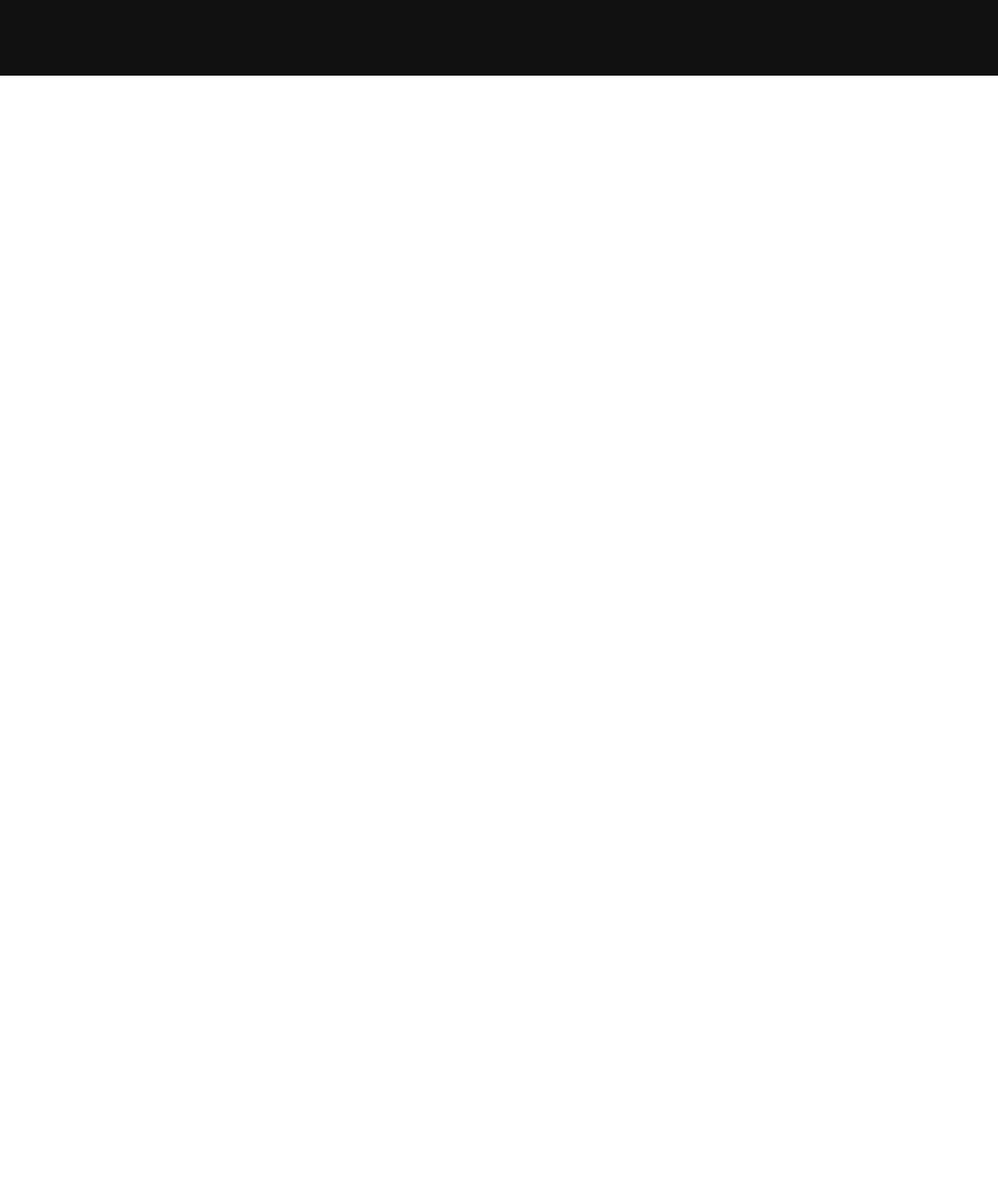
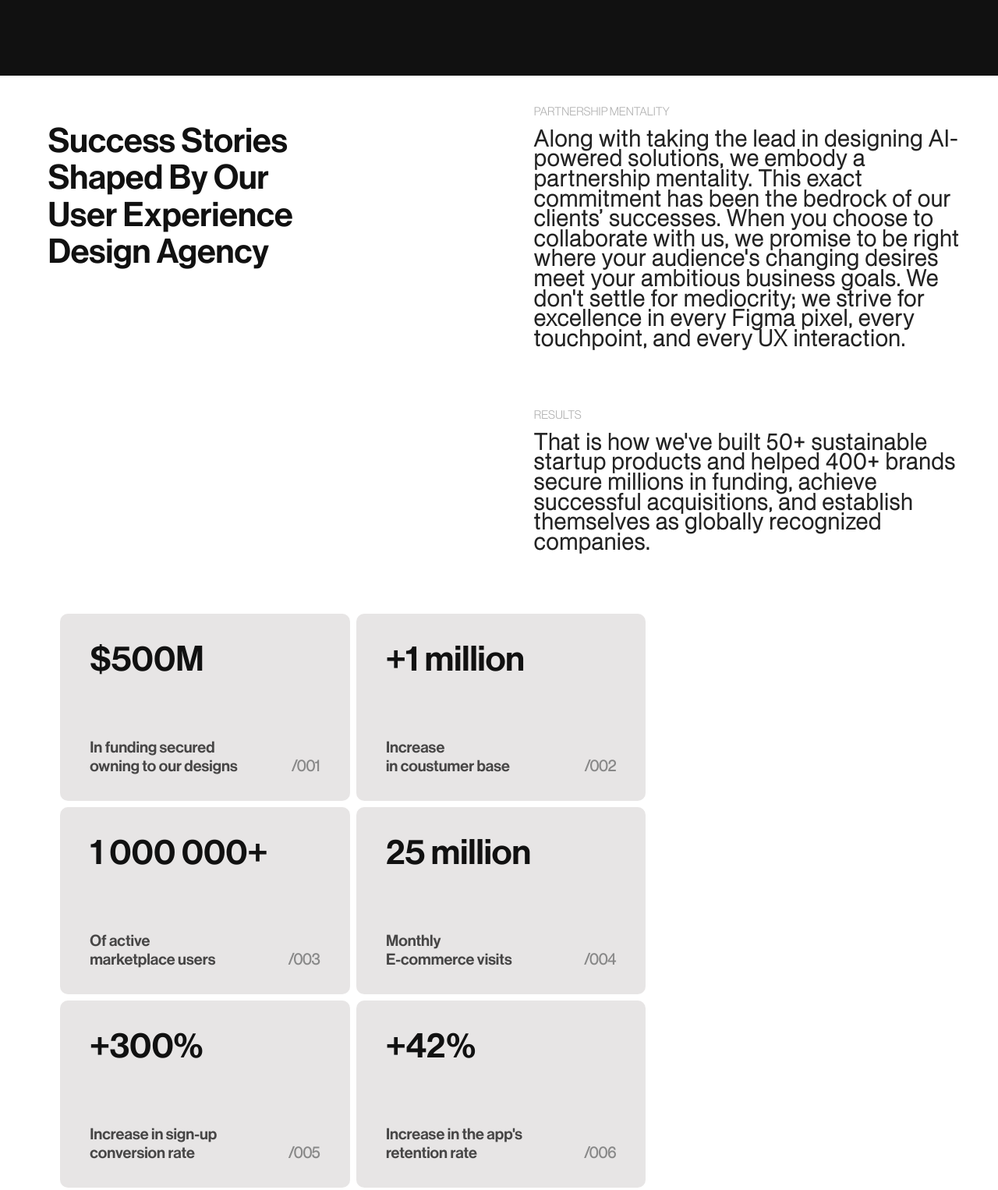
Before and after one commit to akshprooo/lazarev.agency, a website built with Vite: page index.html in a window 1280 px wide. Shown: the part 4083-5609 px from the top of the page at 78% size. Before the commit the page ends 4180 px from the top, so only its background shows below. Built offline with nearby package versions, Linux system fonts and the light colour scheme; some packages are replaced by stand-ins of ours.

Commit message:
Yet Another Section of the landing page
this was not that hard..

```diff
--- a/index.html
+++ b/index.html
@@ -122,6 +122,67 @@
         </div>
       </div>
 
+      <div class="page">
+        <div class="hero">
+          <div class="col-left">
+            <h1>Success Stories Shaped by our user experience design agency</h1>
+          </div>
+          <div class="col-right">
+            <div class="upper">
+              <p>PARTNERSHIP MENTALITY</p>
+              <h3>Along with taking the lead in designing AI-powered solutions, we embody a partnership mentality. This exact commitment has been the bedrock of our clients’ successes.  When you choose to collaborate with us, we promise to be right where your audience's changing desires meet your ambitious business goals. We don't settle for mediocrity; we strive for excellence in every Figma pixel, every touchpoint, and every UX interaction.</h3>
+            </div>
+            <div class="lower">
+              <p>RESULTS</p>
+              <h3>That is how we've built 50+ sustainable startup products and helped 400+ brands secure millions in funding, achieve successful acquisitions, and establish themselves as globally recognized companies.</h3>
+            </div>
+          </div>
+        </div>
+        <div class="lower-grid">
+          <div class="grid-item">
+            <h1>$500M</h1>
+            <div class="lower">
+              <p>In funding secured <br> owning to our designs</p>
+              <h3>/001</h3>
+            </div>
+          </div>
+          <div class="grid-item">
+            <h1>+1 million</h1>
+            <div class="lower">
+              <p>Increase <br> in coustumer base</p>
+              <h3>/002</h3>
+            </div>
+          </div>
+          <div class="grid-item">
+            <h1>1 000 000+</h1>
+            <div class="lower">
+              <p>Of active <br> marketplace users</p>
+              <h3>/003</h3>
+            </div>
+          </div>
+          <div class="grid-item">
+            <h1>25 million</h1>
+            <div class="lower">
+              <p>Monthly <br> E-commerce visits</p>
+              <h3>/004</h3>
+            </div>
+          </div>
+          <div class="grid-item">
+            <h1>+300%</h1>
+            <div class="lower">
+              <p>Increase in sign-up <br> conversion rate</p>
+              <h3>/005</h3>
+            </div>
+          </div>
+          <div class="grid-item">
+            <h1>+42%</h1>
+            <div class="lower">
+              <p>Increase in the app's <br> retention rate</p>
+              <h3>/006</h3>
+            </div>
+          </div>
+        </div>
+      </div>
     </main>
   </wrapper>
 
--- a/style.css
+++ b/style.css
@@ -382,3 +382,117 @@ video{
     /* background-color: red; */
     width: 100%;
 }
+
+.page:nth-child(5){
+    min-height: 100vh;
+    width: 100vw;
+    display: flex;
+    flex-direction: column;
+    align-items: center;
+    gap: 2px;
+    background-color: #fff;
+}
+.page:nth-child(5) .hero{
+    height: auto;
+    width: 100vw;
+    display: flex;
+}
+.page:nth-child(5) .hero .col-left{
+    /* background-color: red; */
+    height: auto;
+    width: 50vw;
+    padding: 4.8vw 4.8vw;
+}
+
+.col-left h1{
+    font-size: 3.4vw;
+    line-height: 3.7vw;
+    font-family: haas-m;
+    color: #111111;
+    width: 25vw;
+    text-transform: capitalize;
+}
+
+.page:nth-child(5) .col-right{
+    height: auto;
+    width: 50vw;
+    /* background-color: red; */
+    display: flex;
+    flex-direction: column;
+}
+
+.col-right .upper{
+    height: auto;
+    width: 100%;
+    /* background-color: blue; */
+    padding: 3vw 3.5vw;
+    display: flex;
+    flex-direction: column;
+    gap: 1vw;
+}
+
+.col-right .lower{
+    height: 50%;
+    width: 100%;
+    /* background-color: red; */
+    padding: 3vw 3.5vw;
+    display: flex;
+    flex-direction: column;
+    gap: 1vw;
+}
+
+.col-right p{
+    font-size: 15px;
+    color: #B0B0B0;
+    font-family: haas-l;
+}
+.col-right h3{
+    font-size: 29px;
+    line-height: 2vw;
+    color: #222222;
+    font-family: haas-t;
+    letter-spacing: 2px;
+}
+
+.lower-grid{
+    width: 100%;
+    height: auto;
+    /* background-color: rebeccapurple; */
+    display: flex;
+    flex-wrap: wrap;
+    gap: 8px;
+    padding: 3vw 6vw;
+}
+.grid-item{
+    width: 33%;
+    height: 30vh;
+    background-color: rgba(223, 221, 221, 0.747);
+    border-radius: 10px;
+    display: flex;
+    flex-direction: column;
+    justify-content: space-between;
+    padding: 2.5vw 3vw;
+}
+
+.grid-item h1{
+    font-size: 3.5vw;
+    color: #111;
+    font-family: haas-m;
+}
+
+.grid-item .lower{
+    display: flex;
+    justify-content: space-between;
+    align-items: end;
+}
+
+.grid-item .lower p{
+    color: #474646;
+    font-size: 20px;
+    font-family: haas-m;
+}
+.grid-item .lower h3{
+    color: #888;
+    font-family: haas-l;
+    font-size: 20px;
+}
```
